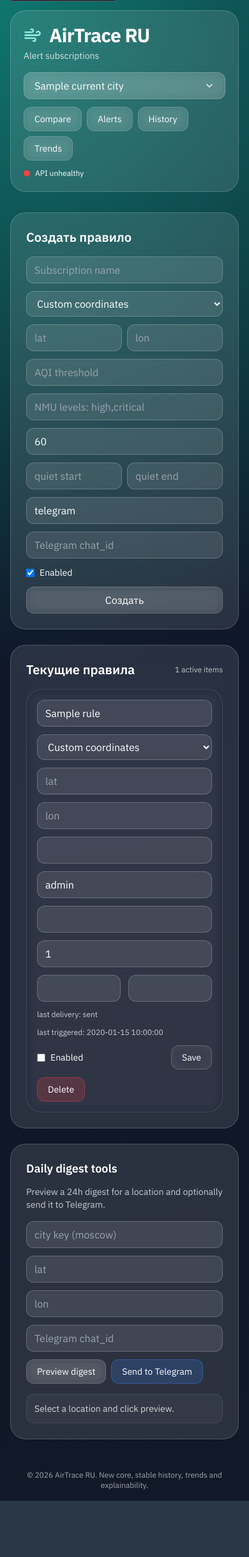
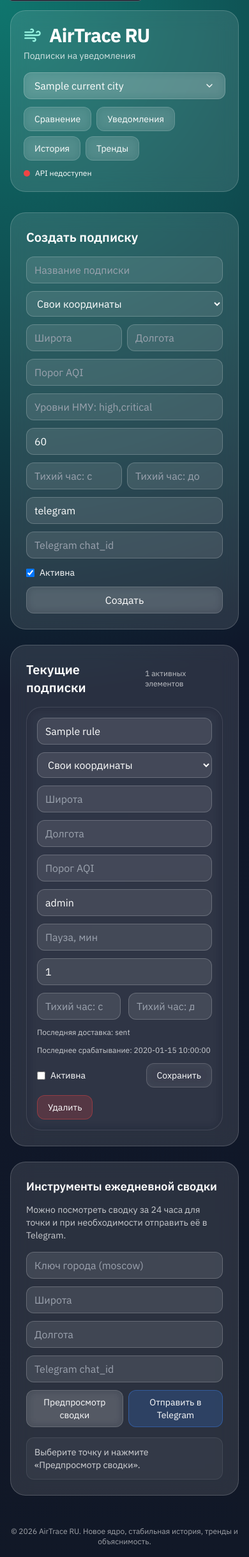
Before and after one commit to f1sherFM/Airtrace-RU, a FastAPI app: template web/templates/alerts.html in a window 390 px wide. Shown: the whole page at 64% size. Before the commit the page ends 2346 px from the top, so only its background shows below. Run offline with FastAPI, Linux system fonts and the light colour scheme; the template is opened without the code that fills it: most values are stand-ins (such as "Sample title", 1, 10 or a date in 2020); parts of the project's set-up code (start-up, migrations or seed data) failed here and were passed over; some libraries are stand-ins or nearby versions.

Commit message:
Localize SSR web UI to Russian

```diff
--- a/web/templates/alerts.html
+++ b/web/templates/alerts.html
@@ -1,42 +1,42 @@
 {% extends "base.html" %}
 
 {% block title %}{{ title }}{% endblock %}
-{% block location_display %}Alert subscriptions{% endblock %}
+{% block location_display %}Подписки на уведомления{% endblock %}
 
 {% block content %}
 <section class="grid grid-cols-1 xl:grid-cols-3 gap-6">
     <div class="glass rounded-3xl p-6">
-        <h2 class="text-xl font-semibold mb-4">Создать правило</h2>
+        <h2 class="text-xl font-semibold mb-4">Создать подписку</h2>
         <form method="post" action="/alerts/settings/create" class="space-y-3">
-            <input name="name" required placeholder="Subscription name" class="w-full px-3 py-2 rounded-xl bg-white/10 border border-white/20">
+            <input name="name" required placeholder="Название подписки" class="w-full px-3 py-2 rounded-xl bg-white/10 border border-white/20">
             <select name="city" class="w-full px-3 py-2 rounded-xl bg-white/10 border border-white/20">
-                <option value="">Custom coordinates</option>
+                <option value="">Свои координаты</option>
                 {% for key, city in cities.items() %}
                 <option value="{{ key }}">{{ city.name }}</option>
                 {% endfor %}
             </select>
             <div class="grid grid-cols-2 gap-2">
-                <input name="lat" type="number" step="0.0001" placeholder="lat" class="w-full px-3 py-2 rounded-xl bg-white/10 border border-white/20">
-                <input name="lon" type="number" step="0.0001" placeholder="lon" class="w-full px-3 py-2 rounded-xl bg-white/10 border border-white/20">
+                <input name="lat" type="number" step="0.0001" placeholder="Широта" class="w-full px-3 py-2 rounded-xl bg-white/10 border border-white/20">
+                <input name="lon" type="number" step="0.0001" placeholder="Долгота" class="w-full px-3 py-2 rounded-xl bg-white/10 border border-white/20">
             </div>
-            <input name="aqi_threshold" type="number" min="0" max="500" placeholder="AQI threshold" class="w-full px-3 py-2 rounded-xl bg-white/10 border border-white/20">
-            <input name="nmu_levels" placeholder="NMU levels: high,critical" class="w-full px-3 py-2 rounded-xl bg-white/10 border border-white/20">
+            <input name="aqi_threshold" type="number" min="0" max="500" placeholder="Порог AQI" class="w-full px-3 py-2 rounded-xl bg-white/10 border border-white/20">
+            <input name="nmu_levels" placeholder="Уровни НМУ: high,critical" class="w-full px-3 py-2 rounded-xl bg-white/10 border border-white/20">
             <input name="cooldown_minutes" type="number" min="1" max="1440" value="60" class="w-full px-3 py-2 rounded-xl bg-white/10 border border-white/20">
             <div class="grid grid-cols-2 gap-2">
-                <input name="quiet_hours_start" type="number" min="0" max="23" placeholder="quiet start" class="w-full px-3 py-2 rounded-xl bg-white/10 border border-white/20">
-                <input name="quiet_hours_end" type="number" min="0" max="23" placeholder="quiet end" class="w-full px-3 py-2 rounded-xl bg-white/10 border border-white/20">
+                <input name="quiet_hours_start" type="number" min="0" max="23" placeholder="Тихий час: с" class="w-full px-3 py-2 rounded-xl bg-white/10 border border-white/20">
+                <input name="quiet_hours_end" type="number" min="0" max="23" placeholder="Тихий час: до" class="w-full px-3 py-2 rounded-xl bg-white/10 border border-white/20">
             </div>
             <input name="channel" value="telegram" class="w-full px-3 py-2 rounded-xl bg-white/10 border border-white/20">
             <input name="chat_id" placeholder="Telegram chat_id" class="w-full px-3 py-2 rounded-xl bg-white/10 border border-white/20">
-            <label class="flex items-center gap-2 text-sm"><input type="checkbox" name="enabled" checked> Enabled</label>
+            <label class="flex items-center gap-2 text-sm"><input type="checkbox" name="enabled" checked> Активна</label>
             <button type="submit" class="btn-glass w-full rounded-xl px-4 py-2">Создать</button>
         </form>
     </div>
 
     <div class="xl:col-span-2 glass rounded-3xl p-6">
         <div class="flex items-center justify-between gap-3 mb-4">
-            <h2 class="text-xl font-semibold">Текущие правила</h2>
-            <span class="text-xs opacity-70">{{ rules|length }} active items</span>
+            <h2 class="text-xl font-semibold">Текущие подписки</h2>
+            <span class="text-xs opacity-70">{{ rules|length }} активных элементов</span>
         </div>
         {% if rules %}
         <div class="space-y-4">
@@ -46,59 +46,59 @@
                     <div class="grid grid-cols-1 md:grid-cols-2 gap-3">
                         <input name="name" value="{{ rule.name }}" required class="w-full px-3 py-2 rounded-xl bg-white/10 border border-white/20">
                         <select name="city" class="w-full px-3 py-2 rounded-xl bg-white/10 border border-white/20">
-                            <option value="">Custom coordinates</option>
+                            <option value="">Свои координаты</option>
                             {% for key, city in cities.items() %}
                             <option value="{{ key }}" {% if rule.city == key %}selected{% endif %}>{{ city.name }}</option>
                             {% endfor %}
                         </select>
-                        <input name="lat" type="number" step="0.0001" value="{{ rule.lat if rule.lat is not none else '' }}" placeholder="lat" class="w-full px-3 py-2 rounded-xl bg-white/10 border border-white/20">
-                        <input name="lon" type="number" step="0.0001" value="{{ rule.lon if rule.lon is not none else '' }}" placeholder="lon" class="w-full px-3 py-2 rounded-xl bg-white/10 border border-white/20">
-                        <input name="aqi_threshold" type="number" min="0" max="500" value="{{ rule.aqi_threshold if rule.aqi_threshold is not none else '' }}" class="w-full px-3 py-2 rounded-xl bg-white/10 border border-white/20">
-                        <input name="nmu_levels" value="{{ rule.nmu_levels | join(',') }}" class="w-full px-3 py-2 rounded-xl bg-white/10 border border-white/20">
-                        <input name="cooldown_minutes" type="number" min="1" max="1440" value="{{ rule.cooldown_minutes }}" class="w-full px-3 py-2 rounded-xl bg-white/10 border border-white/20">
+                        <input name="lat" type="number" step="0.0001" value="{{ rule.lat if rule.lat is not none else '' }}" placeholder="Широта" class="w-full px-3 py-2 rounded-xl bg-white/10 border border-white/20">
+                        <input name="lon" type="number" step="0.0001" value="{{ rule.lon if rule.lon is not none else '' }}" placeholder="Долгота" class="w-full px-3 py-2 rounded-xl bg-white/10 border border-white/20">
+                        <input name="aqi_threshold" type="number" min="0" max="500" value="{{ rule.aqi_threshold if rule.aqi_threshold is not none else '' }}" placeholder="Порог AQI" class="w-full px-3 py-2 rounded-xl bg-white/10 border border-white/20">
+                        <input name="nmu_levels" value="{{ rule.nmu_levels | join(',') }}" placeholder="Уровни НМУ" class="w-full px-3 py-2 rounded-xl bg-white/10 border border-white/20">
+                        <input name="cooldown_minutes" type="number" min="1" max="1440" value="{{ rule.cooldown_minutes }}" placeholder="Пауза, мин" class="w-full px-3 py-2 rounded-xl bg-white/10 border border-white/20">
                         <input name="chat_id" value="{{ rule.chat_id }}" placeholder="Telegram chat_id" class="w-full px-3 py-2 rounded-xl bg-white/10 border border-white/20">
                     </div>
                     <div class="grid grid-cols-2 gap-3">
-                        <input name="quiet_hours_start" type="number" min="0" max="23" value="{{ rule.quiet_hours_start if rule.quiet_hours_start is not none else '' }}" class="w-full px-3 py-2 rounded-xl bg-white/10 border border-white/20">
-                        <input name="quiet_hours_end" type="number" min="0" max="23" value="{{ rule.quiet_hours_end if rule.quiet_hours_end is not none else '' }}" class="w-full px-3 py-2 rounded-xl bg-white/10 border border-white/20">
+                        <input name="quiet_hours_start" type="number" min="0" max="23" value="{{ rule.quiet_hours_start if rule.quiet_hours_start is not none else '' }}" placeholder="Тихий час: с" class="w-full px-3 py-2 rounded-xl bg-white/10 border border-white/20">
+                        <input name="quiet_hours_end" type="number" min="0" max="23" value="{{ rule.quiet_hours_end if rule.quiet_hours_end is not none else '' }}" placeholder="Тихий час: до" class="w-full px-3 py-2 rounded-xl bg-white/10 border border-white/20">
                     </div>
                     <div class="flex flex-wrap items-center justify-between gap-3 text-xs opacity-75">
-                        <div>last delivery: {{ rule.last_delivery_status or 'n/a' }}</div>
-                        <div>last triggered: {{ rule.last_triggered_at or 'n/a' }}</div>
+                        <div>Последняя доставка: {{ rule.last_delivery_status or 'нет данных' }}</div>
+                        <div>Последнее срабатывание: {{ rule.last_triggered_at or 'нет данных' }}</div>
                     </div>
                     <div class="flex items-center justify-between gap-3">
-                        <label class="flex items-center gap-2 text-sm"><input type="checkbox" name="enabled" {% if rule.enabled %}checked{% endif %}> Enabled</label>
+                        <label class="flex items-center gap-2 text-sm"><input type="checkbox" name="enabled" {% if rule.enabled %}checked{% endif %}> Активна</label>
                         <div class="flex gap-2">
-                            <button type="submit" class="btn-glass rounded-xl px-4 py-2 text-sm">Save</button>
+                            <button type="submit" class="btn-glass rounded-xl px-4 py-2 text-sm">Сохранить</button>
                         </div>
                     </div>
                 </form>
                 <form method="post" action="/alerts/settings/delete/{{ rule.id }}" class="mt-3">
-                    <button type="submit" class="rounded-xl px-4 py-2 text-sm bg-red-500/20 border border-red-500/40">Delete</button>
+                    <button type="submit" class="rounded-xl px-4 py-2 text-sm bg-red-500/20 border border-red-500/40">Удалить</button>
                 </form>
             </div>
             {% endfor %}
         </div>
         {% else %}
-        <div class="text-sm opacity-70">No subscriptions yet.</div>
+        <div class="text-sm opacity-70">Подписок пока нет.</div>
         {% endif %}
     </div>
 </section>
 
 <section class="mt-6 glass rounded-3xl p-6">
-    <h3 class="text-lg font-semibold mb-3">Daily digest tools</h3>
-    <p class="text-sm opacity-75 mb-4">Preview a 24h digest for a location and optionally send it to Telegram.</p>
+    <h3 class="text-lg font-semibold mb-3">Инструменты ежедневной сводки</h3>
+    <p class="text-sm opacity-75 mb-4">Можно посмотреть сводку за 24 часа для точки и при необходимости отправить её в Telegram.</p>
     <div class="grid grid-cols-1 md:grid-cols-4 gap-3 mb-3">
-        <input id="digest-city" placeholder="city key (moscow)" class="px-3 py-2 rounded-xl bg-white/10 border border-white/20">
-        <input id="digest-lat" type="number" step="0.0001" placeholder="lat" class="px-3 py-2 rounded-xl bg-white/10 border border-white/20">
-        <input id="digest-lon" type="number" step="0.0001" placeholder="lon" class="px-3 py-2 rounded-xl bg-white/10 border border-white/20">
+        <input id="digest-city" placeholder="Ключ города (moscow)" class="px-3 py-2 rounded-xl bg-white/10 border border-white/20">
+        <input id="digest-lat" type="number" step="0.0001" placeholder="Широта" class="px-3 py-2 rounded-xl bg-white/10 border border-white/20">
+        <input id="digest-lon" type="number" step="0.0001" placeholder="Долгота" class="px-3 py-2 rounded-xl bg-white/10 border border-white/20">
         <input id="digest-chat" placeholder="Telegram chat_id" class="px-3 py-2 rounded-xl bg-white/10 border border-white/20">
     </div>
     <div class="flex gap-2 mb-4">
-        <button onclick="previewDigest()" class="btn-glass rounded-xl px-4 py-2 text-sm">Preview digest</button>
-        <button onclick="deliverDigest()" class="rounded-xl px-4 py-2 text-sm bg-blue-500/20 border border-blue-500/40">Send to Telegram</button>
+        <button onclick="previewDigest()" class="btn-glass rounded-xl px-4 py-2 text-sm">Предпросмотр сводки</button>
+        <button onclick="deliverDigest()" class="rounded-xl px-4 py-2 text-sm bg-blue-500/20 border border-blue-500/40">Отправить в Telegram</button>
     </div>
-    <div id="digest-result" class="text-sm opacity-80 p-3 bg-white/5 rounded-xl border border-white/10">Select a location and click preview.</div>
+    <div id="digest-result" class="text-sm opacity-80 p-3 bg-white/5 rounded-xl border border-white/10">Выберите точку и нажмите «Предпросмотр сводки».</div>
 </section>
 {% endblock %}
 
@@ -109,21 +109,21 @@
     const lat = document.getElementById('digest-lat').value.trim();
     const lon = document.getElementById('digest-lon').value.trim();
     const result = document.getElementById('digest-result');
-    result.textContent = 'Loading digest...';
+    result.textContent = 'Загружаем сводку...';
     const params = new URLSearchParams();
     if (city) params.set('city_key', city);
     if (!city && lat && lon) { params.set('lat', lat); params.set('lon', lon); }
     const resp = await fetch(`/api/alerts/digest-preview?${params.toString()}`);
     const data = await resp.json();
     if (!resp.ok) {
-        result.textContent = `Error: ${data.detail || 'digest preview failed'}`;
+        result.textContent = `Ошибка: ${data.detail || 'не удалось получить сводку'}`;
         return;
     }
     result.innerHTML = `
         <div><strong>${data.location_label}</strong> · ${data.period}</div>
-        <div>Trend: <strong>${data.trend}</strong></div>
-        <div>Warnings: ${(data.top_warnings || []).join('; ')}</div>
-        <div>Actions: ${(data.recommended_actions || []).join('; ')}</div>
+        <div>Тренд: <strong>${data.trend}</strong></div>
+        <div>Предупреждения: ${(data.top_warnings || []).join('; ')}</div>
+        <div>Действия: ${(data.recommended_actions || []).join('; ')}</div>
     `;
 }
 
@@ -134,21 +134,21 @@
     const chatId = document.getElementById('digest-chat').value.trim();
     const result = document.getElementById('digest-result');
     if (!chatId) {
-        result.textContent = 'Provide Telegram chat_id first.';
+        result.textContent = 'Сначала укажите Telegram chat_id.';
         return;
     }
     const formData = new FormData();
     formData.append('chat_id', chatId);
     if (city) formData.append('city_key', city);
     if (!city && lat && lon) { formData.append('lat', lat); formData.append('lon', lon); }
-    result.textContent = 'Sending digest...';
+    result.textContent = 'Отправляем сводку...';
     const resp = await fetch('/api/alerts/digest-deliver', { method: 'POST', body: formData });
     const data = await resp.json();
     if (!resp.ok) {
-        result.textContent = `Delivery error: ${data.detail || 'send failed'}`;
+        result.textContent = `Ошибка доставки: ${data.detail || 'отправка не удалась'}`;
         return;
     }
-    result.textContent = `Digest delivered: status=${data.status}, attempts=${data.attempts}`;
+    result.textContent = `Сводка отправлена: статус=${data.status}, попыток=${data.attempts}`;
 }
 </script>
 {% endblock %}
--- a/web/templates/base.html
+++ b/web/templates/base.html
@@ -39,7 +39,7 @@
     {% block extra_head %}{% endblock %}
 </head>
 <body class="{% block body_class %}page-bg{% endblock %} min-h-screen text-white p-4 md:p-8">
-    <a href="#main-content" class="skip-link">Skip to main content</a>
+    <a href="#main-content" class="skip-link">Перейти к содержимому</a>
     <div class="max-w-7xl mx-auto">
         <header class="mb-8" role="banner">
             <div class="glass rounded-3xl p-5 md:p-6">
@@ -49,26 +49,26 @@
                             <i data-lucide="wind" class="w-7 h-7 text-teal-200"></i>
                             <a href="/" class="text-3xl font-bold tracking-tight hover:text-teal-100">AirTrace RU</a>
                         </div>
-                        <p class="text-sm opacity-80">{% block location_display %}Select a city for air-quality monitoring{% endblock %}</p>
+                        <p class="text-sm opacity-80">{% block location_display %}Выберите город для мониторинга качества воздуха{% endblock %}</p>
                     </div>
                     <div class="flex flex-col lg:flex-row gap-3 lg:items-center" aria-label="Navigation and controls">
                         {% include 'custom_select.html' %}
                         <nav class="flex flex-wrap gap-2">
-                            <a href="/compare?cities=moscow,spb" class="btn-glass rounded-xl px-4 py-2 text-sm">Compare</a>
-                            <a href="/alerts/settings" class="btn-glass rounded-xl px-4 py-2 text-sm">Alerts</a>
+                            <a href="/compare?cities=moscow,spb" class="btn-glass rounded-xl px-4 py-2 text-sm">Сравнение</a>
+                            <a href="/alerts/settings" class="btn-glass rounded-xl px-4 py-2 text-sm">Уведомления</a>
                             {% if current_city %}
                                 {% if is_custom %}
-                                    <a href="/history/custom?lat={{ current_city.lat }}&lon={{ current_city.lon }}&city_name={{ current_city.name | urlencode }}" class="btn-glass rounded-xl px-4 py-2 text-sm">History</a>
-                                    <a href="/trends/custom?lat={{ current_city.lat }}&lon={{ current_city.lon }}&city_name={{ current_city.name | urlencode }}" class="btn-glass rounded-xl px-4 py-2 text-sm">Trends</a>
+                                    <a href="/history/custom?lat={{ current_city.lat }}&lon={{ current_city.lon }}&city_name={{ current_city.name | urlencode }}" class="btn-glass rounded-xl px-4 py-2 text-sm">История</a>
+                                    <a href="/trends/custom?lat={{ current_city.lat }}&lon={{ current_city.lon }}&city_name={{ current_city.name | urlencode }}" class="btn-glass rounded-xl px-4 py-2 text-sm">Тренды</a>
                                 {% else %}
-                                    <a href="/history/{{ city_key }}" class="btn-glass rounded-xl px-4 py-2 text-sm">History</a>
-                                    <a href="/trends/{{ city_key }}" class="btn-glass rounded-xl px-4 py-2 text-sm">Trends</a>
+                                    <a href="/history/{{ city_key }}" class="btn-glass rounded-xl px-4 py-2 text-sm">История</a>
+                                    <a href="/trends/{{ city_key }}" class="btn-glass rounded-xl px-4 py-2 text-sm">Тренды</a>
                                 {% endif %}
                             {% endif %}
                         </nav>
                         <div class="flex items-center gap-2 text-xs" aria-live="polite" aria-label="Backend API status">
                             <span class="w-2.5 h-2.5 rounded-full {% if api_reachable is defined and not api_reachable %}bg-red-500{% elif api_status == 'healthy' %}bg-green-500{% elif api_status == 'unhealthy' %}bg-red-500{% else %}bg-yellow-400{% endif %}"></span>
-                            <span>{% if api_reachable is defined and not api_reachable %}API unavailable{% else %}API {{ api_status or 'degraded' }}{% endif %}</span>
+                            <span>{% if api_reachable is defined and not api_reachable %}API недоступен{% else %}API {{ translate_api_status(api_status) }}{% endif %}</span>
                         </div>
                     </div>
                 </div>
@@ -80,7 +80,7 @@
         </main>
 
         <footer class="mt-12 text-center text-xs opacity-60" role="contentinfo">
-            <p>&copy; 2026 AirTrace RU. New core, stable history, trends and explainability.</p>
+            <p>&copy; 2026 AirTrace RU. Новое ядро, стабильная история, тренды и объяснимость.</p>
         </footer>
     </div>
     <script>lucide.createIcons();</script>
--- a/web/templates/error.html
+++ b/web/templates/error.html
@@ -8,8 +8,6 @@
 
 {% block content %}
 <div class="grid grid-cols-1 lg:grid-cols-3 gap-6">
-
-    <!-- Error State -->
     <div class="lg:col-span-3 glass rounded-3xl p-8 text-center">
         <i data-lucide="alert-triangle" class="w-16 h-16 mx-auto mb-6 text-red-400"></i>
         <h2 class="text-2xl font-bold mb-4">Ошибка загрузки данных</h2>
@@ -35,7 +33,6 @@
         </div>
     </div>
 
-    <!-- Troubleshooting -->
     <div class="lg:col-span-3 glass rounded-2xl p-6">
         <h3 class="text-lg font-semibold mb-4 flex items-center gap-2">
             <i data-lucide="help-circle" class="w-5 h-5"></i>
@@ -64,6 +61,5 @@
             </div>
         </div>
     </div>
-
 </div>
 {% endblock %}
```
Also changed, not shown: application/web/__init__.py (+15 -1 lines), application/web/formatters.py (+72 -32 lines), application/web/pages.py (+8 -8 lines), application/web/service.py (+13 -13 lines), tests/test_stage0_runtime_encoding.py (+6 -0 lines), tests/test_stage0_ssr_smoke.py (+6 -0 lines), tests/test_stage5_alerts_ui.py (+8 -2 lines), tests/test_stage5_ssr_rendering.py (+16 -10 lines), web/templates/city.html (+26 -26 lines), web/templates/compare.html (+12 -12 lines), web/templates/history.html (+9 -9 lines), web/templates/index.html (+17 -17 lines), web/templates/trends.html (+14 -14 lines), web/web_app.py (+11 -2 lines).
